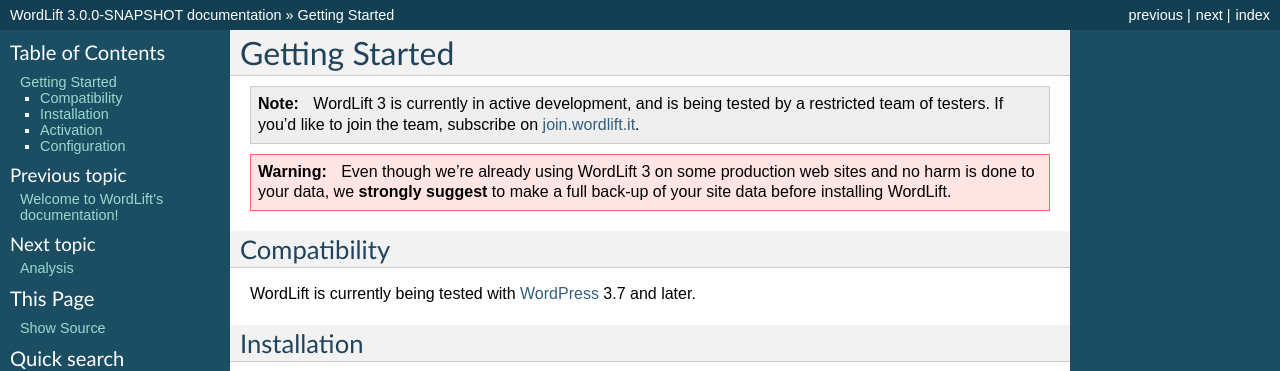
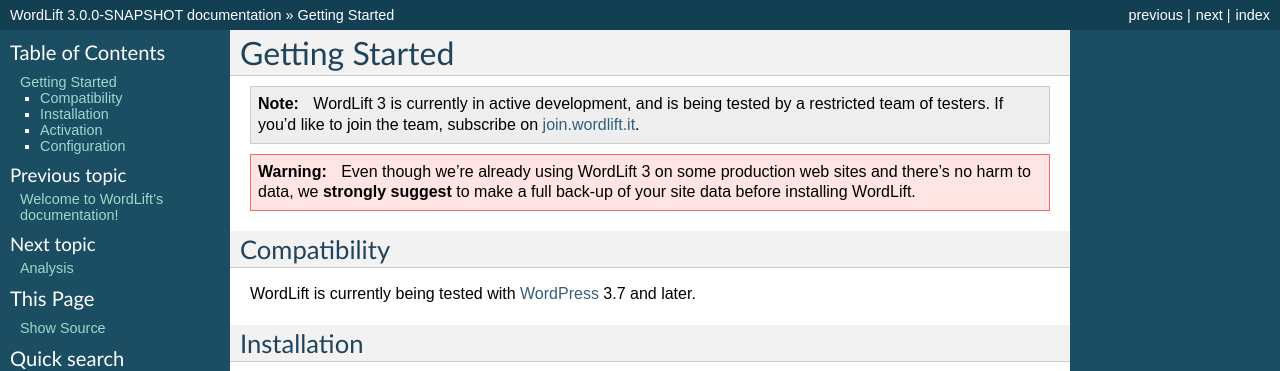
Before and after one commit to insideout10/wordlift-docs, a Sphinx documentation site: the page built from docs/getting-started.rst, in a window 1280 px wide. Shown: the top 371 px of the page. Built offline with Sphinx 7.4.7, drawn with Linux system fonts in a browser that asks for light colours.

Commit message:
fix sentence

```diff
--- a/docs/getting-started.rst
+++ b/docs/getting-started.rst
@@ -8,7 +8,7 @@
 
 .. warning::
 
-    Even though we're already using WordLift 3 on some production web sites and no harm is done to your data, we **strongly
+    Even though we're already using WordLift 3 on some production web sites and there's no harm to data, we **strongly
     suggest** to make a full back-up of your site data before installing WordLift.
 
 
```
